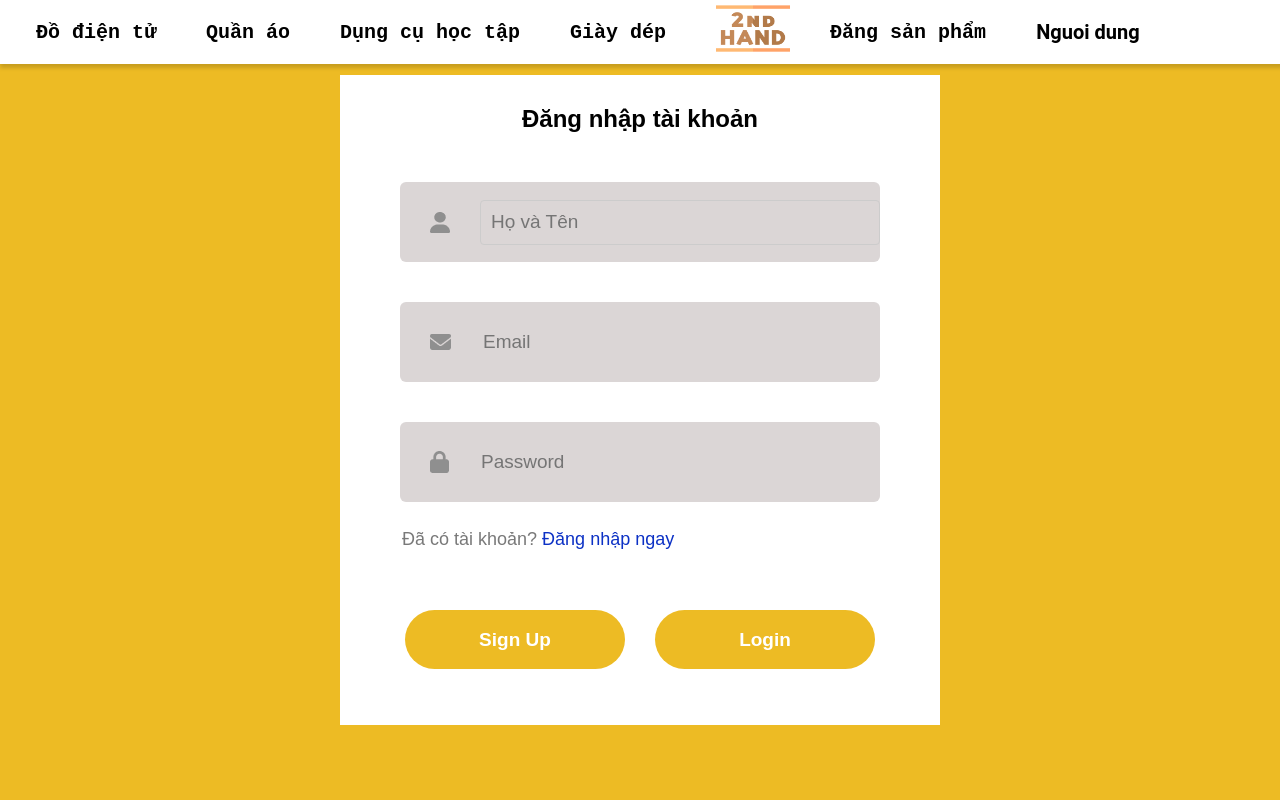
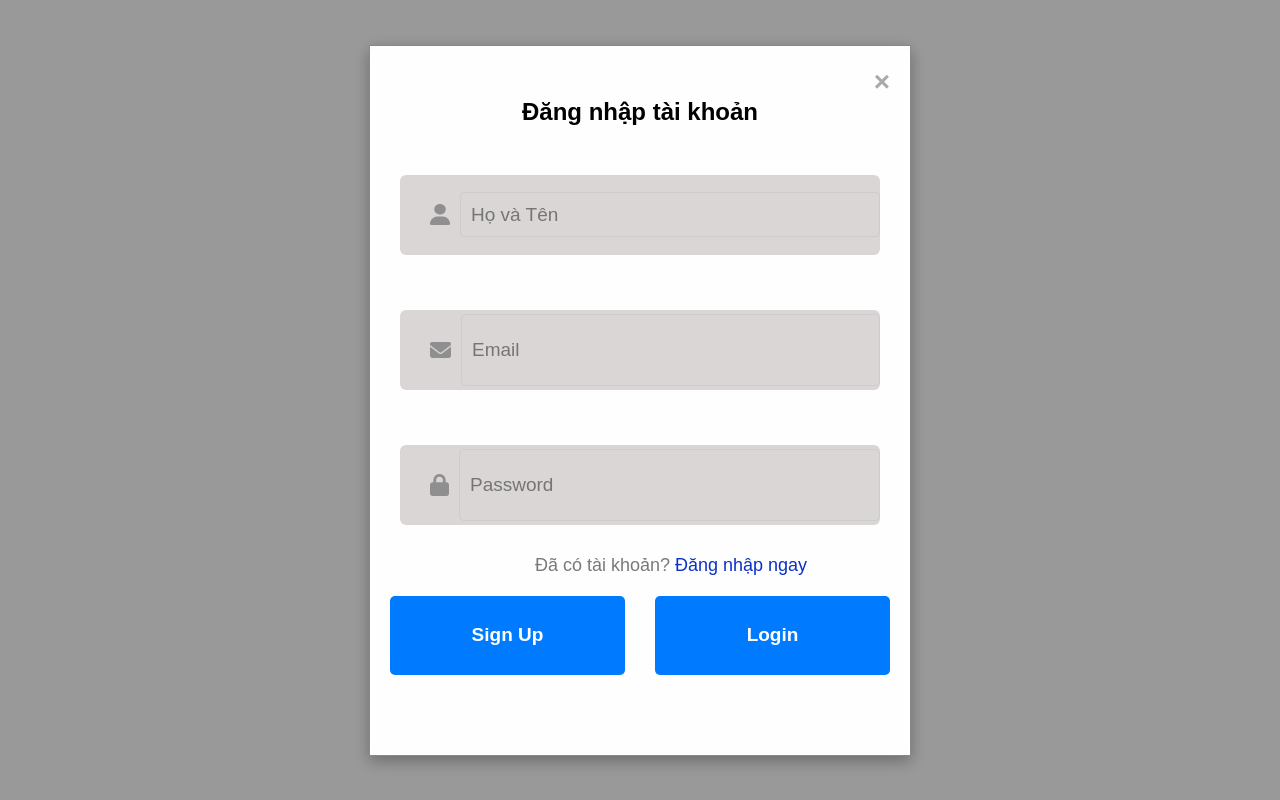
Before and after one commit to Exchange-Stuff/EX-Client, a React (Create React App) app: page /login in a window 1280 px wide. Built offline with nearby package versions, Linux system fonts and the light colour scheme.

Commit message:
popup login

```diff
--- a/src/App.js
+++ b/src/App.js
@@ -1,5 +1,5 @@
 import "./App.css";
-import { LoginSignup } from "./Components/LoginSignUp/LoginSignup";
+import { LoginSignup } from "./Components/LoginSignUp/LoginSignup.jsx";
 import { HomePage } from "./Components/HomePage/HomePage";
 import { PostProduct } from "./Components/PostProduct/PostProduct";
 import { UserPage } from "./Pages/Admin/UserPage/UserPage";
@@ -12,7 +12,7 @@ function App() {
   return (
     <Router>
       <div className="App">
-        <Header />
+
         <Routes>
           <Route path="/*" element={<HomePage />} />
           <Route path="/homepage" element={<HomePage />} />
--- a/src/Components/Header/Header.jsx
+++ b/src/Components/Header/Header.jsx
@@ -3,7 +3,7 @@ import "./Header.css";
 import { Link } from "react-router-dom";
 import logo from "../Assets/logo.png";
 
-export const Header = () => {
+const Header = ({ handleLoginClick }) => {
   return (
     <div className="header-homepage">
       <div className="category">Đồ điện tử</div>
@@ -16,7 +16,10 @@ export const Header = () => {
       <Link to="/postproduct" className="category">
         Đăng sản phẩm
       </Link>
-      <div className="user">Nguoi dung</div>
+      <span onClick={handleLoginClick} className="category">
+        Sign In
+      </span>
+      <div className="user">Người dùng</div>
     </div>
   );
 };
--- a/src/Components/HomePage/HomePage.jsx
+++ b/src/Components/HomePage/HomePage.jsx
@@ -3,7 +3,7 @@ import { Swiper, SwiperSlide } from "swiper/react";
 import "./HomePage.css";
 import Header from "../Header/Header";
 import Footer from "../Footer/Footer";
-
+import LoginSignup from "../LoginSignUp/LoginSignup";
 import img2 from "../Assets/image3.jpg";
 import img3 from "../Assets/image4.jpg";
 import img1 from "../Assets/banner.png";
@@ -20,6 +20,15 @@ export const HomePage = () => {
   const [data, setData] = useState([]);
   const [productData, setProductData] = useState([]);
   const [clothingData, setClothingData] = useState([]);
+  const [isShowLogin, setIsShowLogin] = useState(false);
+
+  const handleLoginClick = () => {
+    setIsShowLogin(true); // Khi click vào "Sign In" thì đặt isShowLogin là true để hiển thị modal
+  };
+
+  const handleCloseModal = () => {
+    setIsShowLogin(false); // Đóng modal khi cần
+  };
 
   useEffect(() => {
     const GetData = async () => {
@@ -63,7 +72,8 @@ export const HomePage = () => {
 
   return (
     <div className="homepage">
-      <Header />
+      <Header handleLoginClick={handleLoginClick} />
+      {isShowLogin && <LoginSignup handleCloseModal={handleCloseModal} />}
       <Swiper
         className="swiper-container"
         spaceBetween={30}
@@ -89,7 +99,7 @@ export const HomePage = () => {
         </SwiperSlide>
       </Swiper>
       <div className="data-list">
-        <div className="header-container" style={{marginBottom: "20px"}}>
+        <div className="header-container" style={{ marginBottom: "20px" }}>
           <h2>Sản phẩm mới</h2>
           <a href="/new-products" className="view-more-link">
             Xem thêm
@@ -99,9 +109,8 @@ export const HomePage = () => {
           {data.slice(0, 8).map((list) => (
             <li key={list.id} className="list-item">
               <div className="img-container">
-              <img src={list.thumbnail} alt={list.name} />
+                <img src={list.thumbnail} alt={list.name} />
               </div>
-
               <h3>{list.name}</h3>
               <p>{list.description}</p>
               <p>{list.price}</p>
--- a/src/Components/LoginSignUp/LoginSignup.css
+++ b/src/Components/LoginSignUp/LoginSignup.css
@@ -1,8 +1,10 @@
 .wrapper{
     width: 100%;
-    height: 100vh;
+    height: 100%;
     display: flex;
     background-color: #edbb24;
+    padding-top: 60px;
+    padding-bottom: 10px;
 }
 .container{
     display: flex;
@@ -90,3 +92,95 @@
     font-weight: 700;
     cursor: pointer;
 }
+
+.modal {
+    position: fixed;
+    z-index: 1000; /* Đảm bảo modal hiển thị trên các thành phần khác */
+    left: 0;
+    top: 0;
+    width: 100%;
+    height: 100%;
+    overflow: auto;
+    background-color: rgba(0, 0, 0, 0.4); /* Màu nền tối */
+    display: flex;
+    justify-content: center;
+    align-items: center;
+  }
+
+  .modal-content {
+    background-color: #fefefe;
+    margin: 5% auto;
+    padding: 20px;
+    border: 1px solid #888;
+    width: 80%;
+    max-width: 500px;
+    box-shadow: 0 5px 15px rgba(0, 0, 0, 0.3);
+    position: relative;
+  }
+
+  .close {
+    color: #aaa;
+    float: right;
+    font-size: 28px;
+    font-weight: bold;
+    cursor: pointer;
+  }
+
+  .close:hover,
+  .close:focus {
+    color: black;
+    text-decoration: none;
+    cursor: pointer;
+  }
+
+  .header {
+    text-align: center;
+    margin-bottom: 20px;
+  }
+
+  .inputs {
+    margin-bottom: 15px;
+  }
+
+  .input {
+    display: flex;
+    align-items: center;
+    margin-bottom: 15px;
+  }
+
+  .input img {
+    margin-right: 10px;
+  }
+
+  .input input {
+    width: 100%;
+    padding: 10px;
+    border: 1px solid #ccc;
+    border-radius: 5px;
+  }
+
+  .forgot-password {
+    text-align: center;
+    margin-top: 15px;
+  }
+
+  .submit-container {
+    display: flex;
+    justify-content: space-between;
+    margin-top: 20px;
+  }
+
+  .submit {
+    width: 48%;
+    padding: 10px;
+    background-color: #007bff;
+    color: white;
+    text-align: center;
+    border: none;
+    border-radius: 5px;
+    cursor: pointer;
+  }
+
+  .submit:hover {
+    background-color: #0056b3;
+  }
--- a/src/Components/LoginSignUp/LoginSignup.jsx
+++ b/src/Components/LoginSignUp/LoginSignup.jsx
@@ -1,46 +1,49 @@
-import React from 'react'
-import './LoginSignup.css'
+import React from "react";
+import "./LoginSignup.css";
 
-import user_icon from '../Assets/person.png'
-import email_icon from '../Assets/email.png'
-import password_icon from '../Assets/password.png'
+import user_icon from "../Assets/person.png";
+import email_icon from "../Assets/email.png";
+import password_icon from "../Assets/password.png";
 
-export const LoginSignup = () => {
-
+export const LoginSignup = ({ handleCloseModal }) => {
   return (
-    <div className="wrapper">
-         <div className='container'>
-        <div className='header'>
+    <div className="modal">
+      <div className="modal-content">
+        <span className="close" onClick={handleCloseModal}>
+          &times;
+        </span>
+        <div className="header">
           <div className="text">Đăng nhập tài khoản</div>
           <div className="underline"></div>
         </div>
         <div className="inputs">
           <div className="input">
             <img src={user_icon} alt="" />
-                <input type="text" placeholder='Họ và Tên'/>
+            <input type="text" placeholder="Họ và Tên" />
           </div>
         </div>
         <div className="inputs">
           <div className="input">
             <img src={email_icon} alt="" />
-                <input type="email" placeholder='Email'/>
+            <input type="email" placeholder="Email" />
           </div>
         </div>
         <div className="inputs">
           <div className="input">
             <img src={password_icon} alt="" />
-                <input type="password" placeholder='Password'/>
+            <input type="password" placeholder="Password" />
           </div>
         </div>
-        <div className="forgot-password">Đã có tài khoản? <span>Đăng nhập ngay</span></div>
+        <div className="forgot-password">
+          Đã có tài khoản? <span>Đăng nhập ngay</span>
+        </div>
         <div className="submit-container">
           <div className="submit">Sign Up</div>
           <div className="submit">Login</div>
         </div>
       </div>
     </div>
+  );
+};
 
-  )
-}
-
-export default LoginSignup
+export default LoginSignup;
--- a/src/Components/PaymentPage/Payment.css
+++ b/src/Components/PaymentPage/Payment.css
@@ -3,11 +3,10 @@
     height: 100%;
     text-align: center;
     background-color: rgb(245, 244, 242);
+    padding-top: 100px;
 }
 
-.payment-container{
-    padding-top: 100px;
-}
+
 
 .payment-form{
 
@@ -17,7 +16,7 @@
     margin: auto;
     background-color: rgb(255, 255, 255);
     width: 800px;
-    height: 450px;
+    height: 470px;
     box-shadow: rgba(0, 0, 0, 0.2) 0px 0px 3px 3px;
     border-radius: 1%;
     margin-bottom: 40px;
@@ -25,14 +24,50 @@
 
 .payment-form img {
     width: 370px;
-    height: 130px;
+    height: 120px;
     margin: 10px;
 }
 
-.span-payment{
+.title-payment p{
     font-size: 30px;
     font-weight: bold;
     margin: 10px;
     margin-bottom: 30px;
-    margin-top: 50px;
+    margin-top: 20px;
 }
+
+.select-payment img {
+    cursor: pointer;
+    border: 2px solid transparent;
+    transition: transform 0.3s, box-shadow 0.3s;
+  }
+
+  .select-payment img:hover {
+    transform: translateY(-10px);
+    box-shadow: 0 8px 16px rgba(0, 0, 0, 0.3);
+  }
+
+  .select-payment img.selected {
+    transform: translateY(-10px);
+    box-shadow: 0 8px 16px rgba(0, 0, 0, 0.3);
+    border: 2px solid #007bff;
+  }
+
+
+button {
+    width: 270px;
+    height: 50px;
+    margin: auto;
+    margin-top: 20px;
+    padding: 10px 20px;
+    font-size: 20px;
+    font-weight: bold;
+    background-color: #f7ce2b;
+    color: white;
+    border: none;
+    cursor: pointer;
+  }
+
+  button:hover {
+    background-color: #edd04f;
+  }
--- a/src/Components/PaymentPage/Payment.jsx
+++ b/src/Components/PaymentPage/Payment.jsx
@@ -1,30 +1,89 @@
-import React from 'react';
+import React, { useState, useEffect } from 'react';
+import axios from 'axios';
+import { toast, ToastContainer } from 'react-toastify';
+import { useLocation } from 'react-router-dom';
+import 'react-toastify/dist/ReactToastify.css';
 import "./Payment.css";
 import Header from "../Header/Header.jsx";
 import Footer from "../Footer/Footer.jsx";
 import Coin from "../Assets/coin.jpg";
 
 export const Payment = () => {
+  const [amount, setSelectedAmount] = useState(null);
+  const location = useLocation();
+
+  const handleSelect = (amount) => {
+    setSelectedAmount(amount);
+    console.log(amount);
+  };
+
+  useEffect(() => {
+    const status = new URLSearchParams(location.search).get('status');
+    if (status === 'success') {
+      toast.success('Thanh toán thành công!');
+    } else if (status === 'error') {
+      toast.error('Có lỗi xảy ra khi thanh toán.');
+    }
+  }, [location.search]);
+
+  const handlePayment = async () => {
+    if (!amount) {
+      toast.error('Vui lòng chọn một gói thanh toán');
+      return;
+    }
+
+    try {
+      const response = await axios.get(`http://localhost:5059/api/VNPay/createPaymentUrl`, {
+        params: { amount }
+      });
+
+      window.location.href = response.data;
+
+    } catch (error) {
+      console.error('Error creating payment:', error);
+      toast.error('Có lỗi xảy ra khi tạo thanh toán');
+    }
+  };
+
   return (
     <div className="payment-container">
       <Header />
       <div className="payment-content">
-      <form className='payment-form' >
-        <div className='title-payment'>
-          <span className='span-payment'>Chọn gói</span>
-        </div>
-        <div className='select-payment'>
-        <img src={Coin} alt="" />
-          <img src={Coin} alt="" />
-          <img src={Coin} alt="" />
-          <img src={Coin} alt="" />
-        </div>
-
-
-
+        <form className='payment-form'>
+          <div className='title-payment'>
+            <p>Chọn gói</p>
+          </div>
+          <div className='select-payment'>
+            <img
+              src={Coin}
+              alt="Gói 100k"
+              onClick={() => handleSelect(100)}
+              className={amount === 100 ? 'selected' : ''}
+            />
+            <img
+              src={Coin}
+              alt="Gói 200k"
+              onClick={() => handleSelect(200)}
+              className={amount === 200 ? 'selected' : ''}
+            />
+            <img
+              src={Coin}
+              alt="Gói 300k"
+              onClick={() => handleSelect(300)}
+              className={amount === 300 ? 'selected' : ''}
+            />
+            <img
+              src={Coin}
+              alt="Gói 400k"
+              onClick={() => handleSelect(400)}
+              className={amount === 400 ? 'selected' : ''}
+            />
+          </div>
+          <button type="button" onClick={handlePayment}>Thanh toán</button>
         </form>
       </div>
       <Footer />
+      <ToastContainer />
     </div>
-  )
-}
+  );
+};
```
Also changed, not shown: package.json (+6 -1 lines), 1 other file (tests, documents, lock files or other folders). Lines whose indentation alone changed are shown as unchanged.
